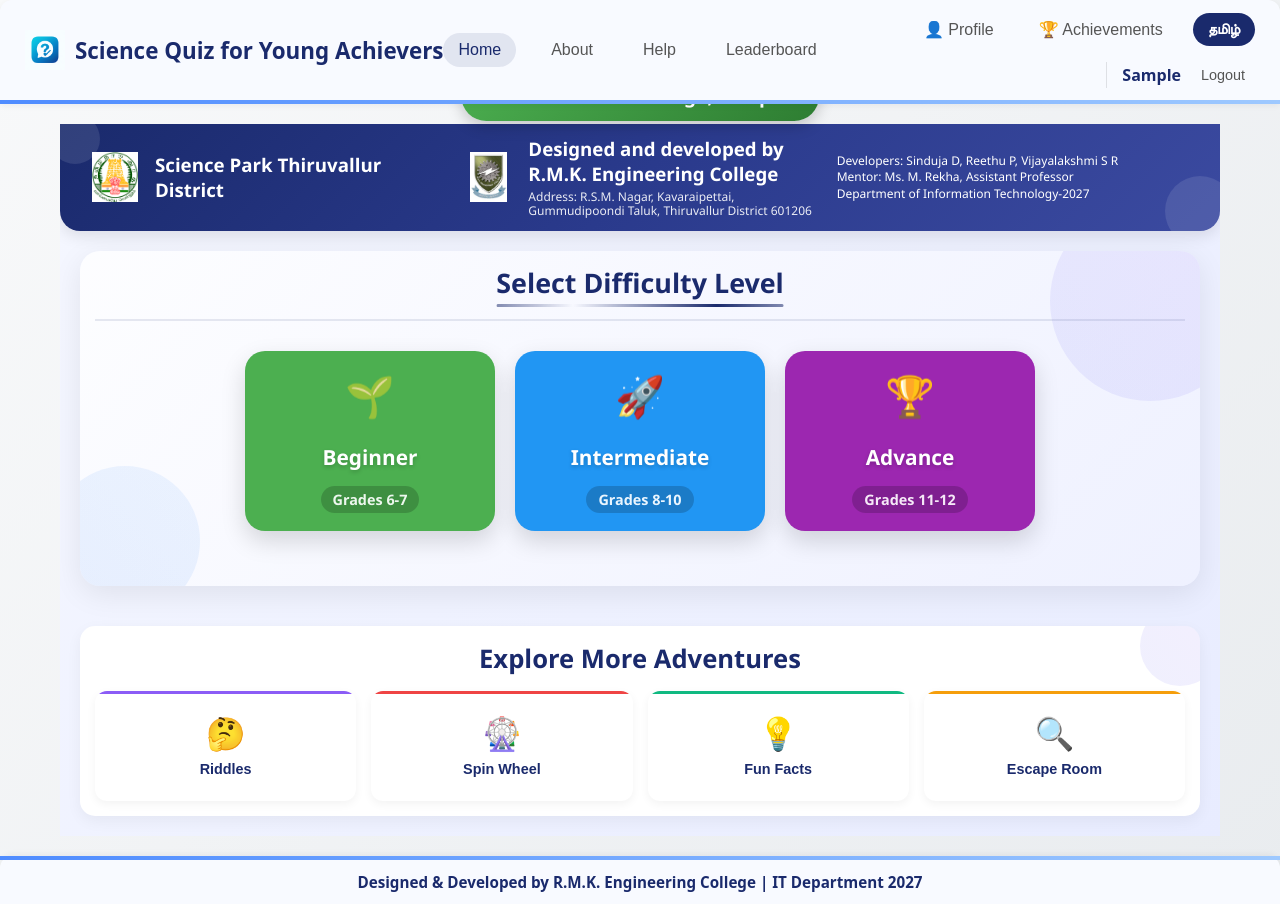
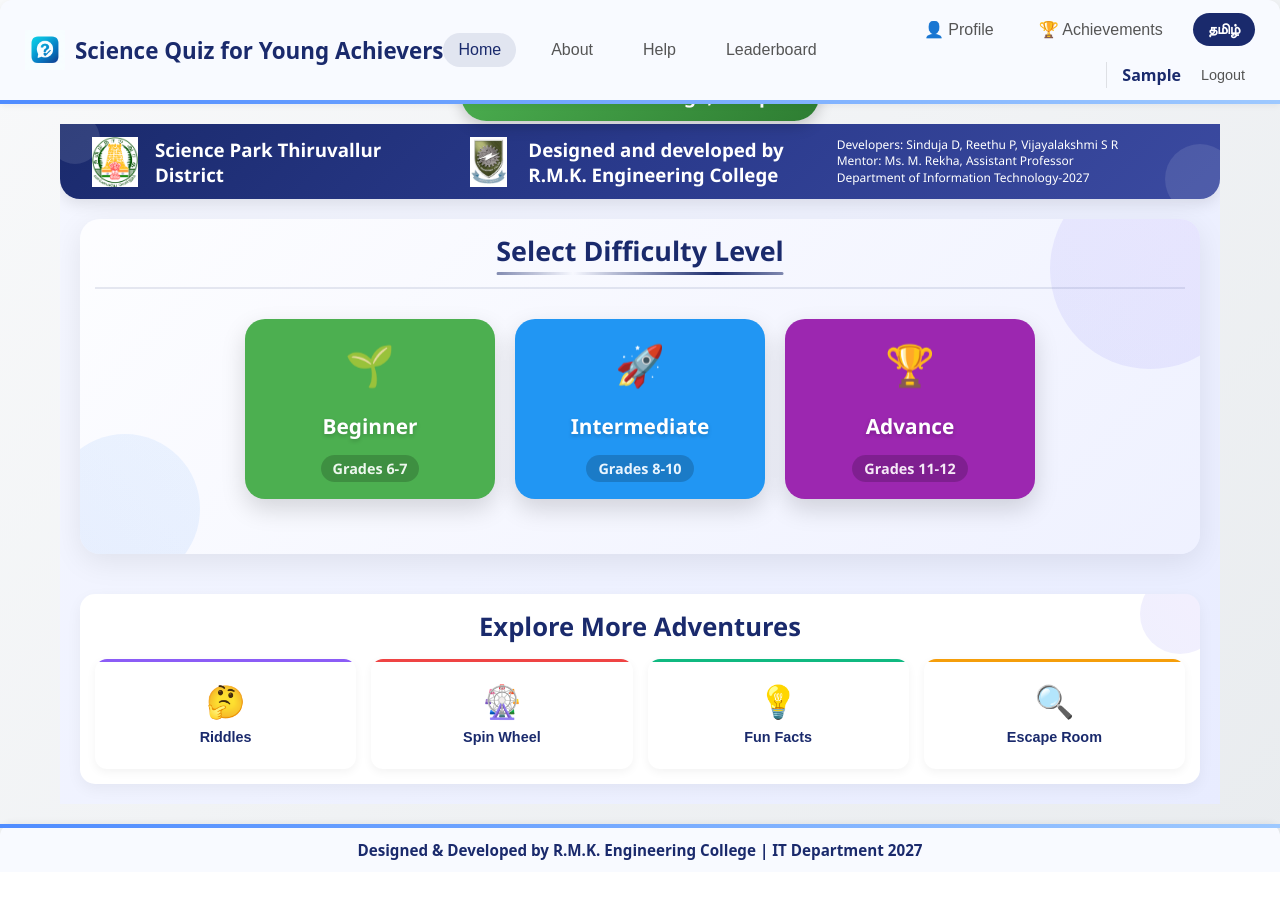
Before and after one commit to Sinduja-D/quiz-master-offline, a React (Create React App) app: page / in a window 1280 px wide. Both pictures are taken after typing "Sample", "Sample" into the empty fields and a click on the button "Start Exploring". After the commit the page ends 872 px from the top, so only its background shows below. Built offline with nearby package versions, Linux system fonts and the light colour scheme.

Commit message:
removed address

```diff
--- a/src/components/HomePage.js
+++ b/src/components/HomePage.js
@@ -53,11 +53,11 @@ const HomePage = ({ language, setActivePage, onLevelSelect, user }) => {
                 ? "Designed and developed by R.M.K. Engineering College"
                 : "வடிவமைத்து உருவாக்கியவர்கள்: ஆர்.எம்.கே. பொறியியல் கல்லூரி"}
             </h3>
-            <p className="hero-address">
+            {/*<p className="hero-address">
               {language === "English"
                 ? "Address: R.S.M. Nagar, Kavaraipettai, Gummudipoondi Taluk, Thiruvallur District 601206"
                 : "முகவரி: ஆர்.எஸ்.எம். நகர், கவரைப்பேட்டை, கும்மிடிப்பூண்டி வட்டம், திருவள்ளூர் மாவட்டம் 601206"}
-            </p>
+            </p>*/}
           </div>
         </div>
 
```
